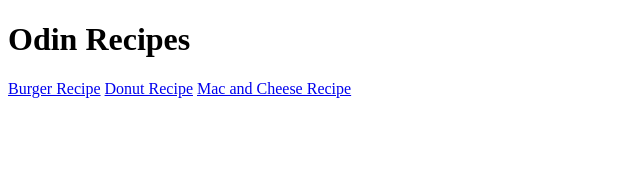
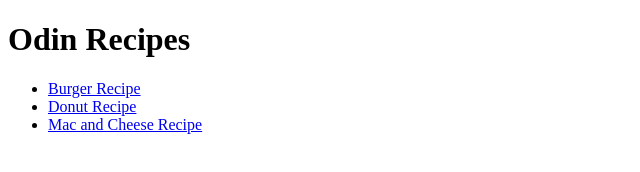
Before and after one commit to oceanyu1/odin-recipes2, a plain HTML site: page index.html in a window 1280 px wide. Shown: the whole page, without its empty margins (0-640 px from the left). Drawn offline with Linux system fonts and the light colour scheme.

Commit message:
Update recipes pages to include back button to go back to index, update links in index to a list

```diff
--- a/index.html
+++ b/index.html
@@ -5,8 +5,10 @@
     </head>
     <body>
         <h1>Odin Recipes</h1>
-        <a href="./recipes/burger.html">Burger Recipe</a>
-        <a href="./recipes/donut.html">Donut Recipe</a>
-        <a href="./recipes/macncheese.html">Mac and Cheese Recipe</a>
+        <ul>
+            <li><a href="./recipes/burger.html">Burger Recipe</a></li>
+            <li><a href="./recipes/donut.html">Donut Recipe</a></li>
+            <li><a href="./recipes/macncheese.html">Mac and Cheese Recipe</a></li>
+        </ul>
     </body>
 </html>
```
Also changed, not shown: recipes/burger.html (+1 -0 lines), recipes/donut.html (+1 -0 lines), recipes/macncheese.html (+1 -0 lines).
